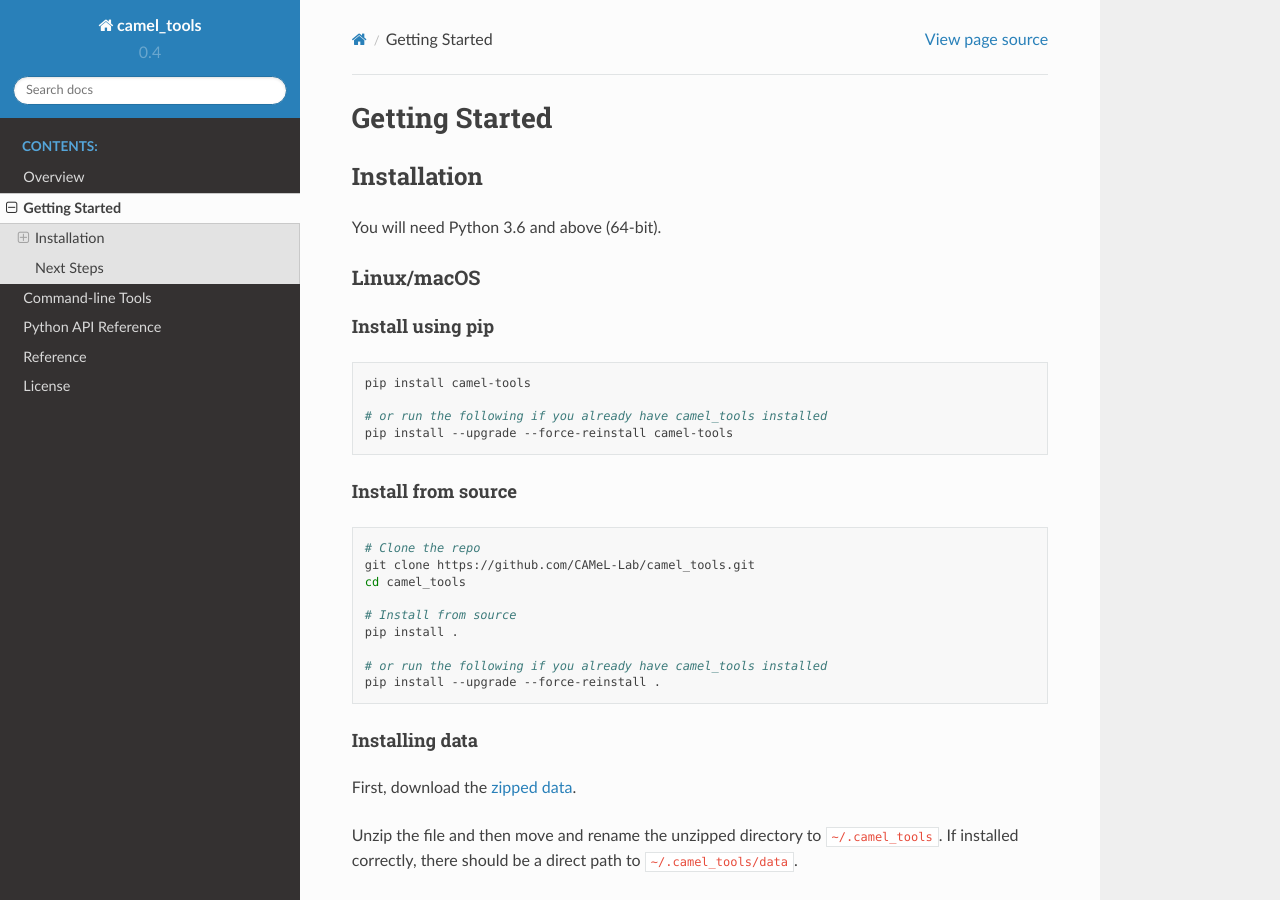
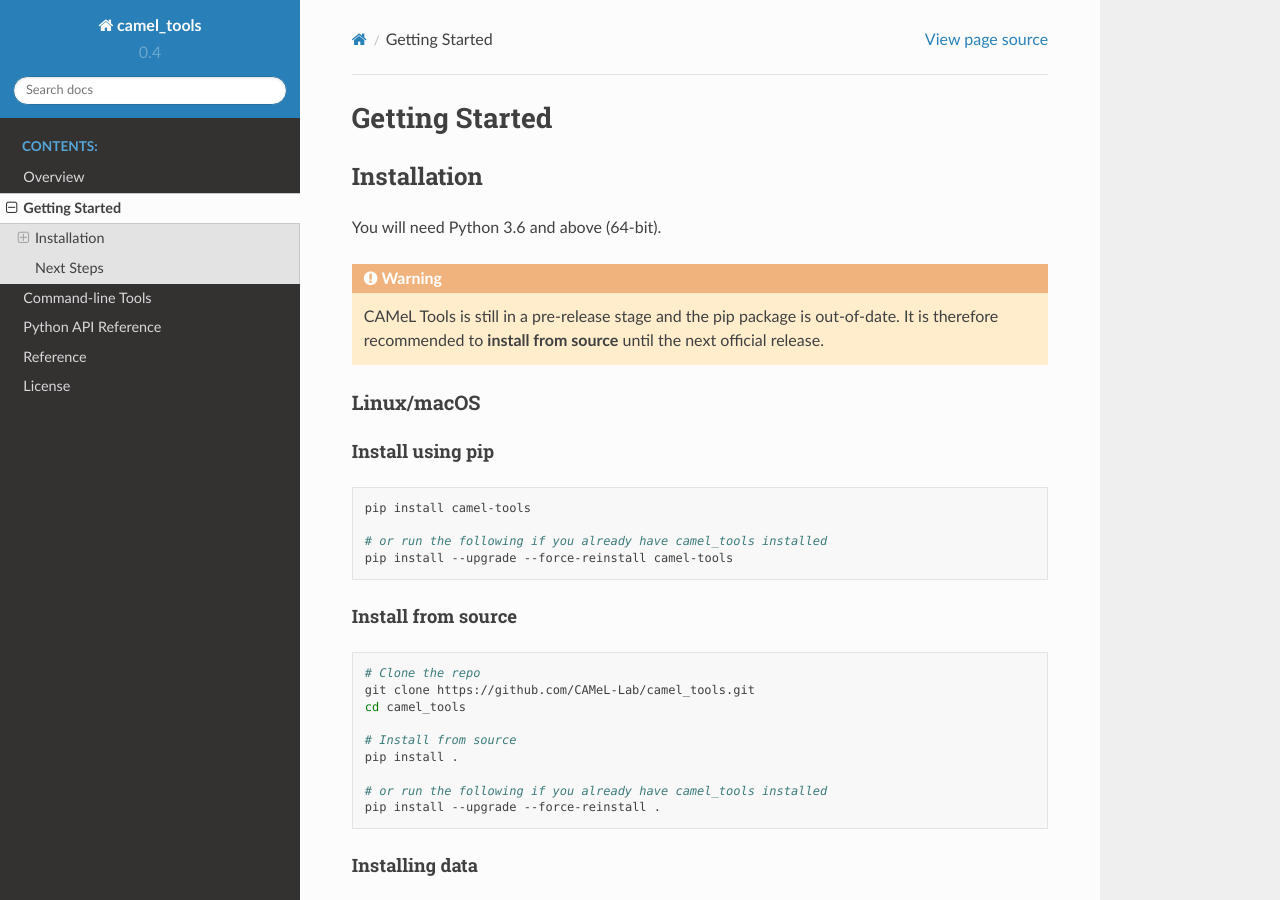
Before and after one commit to CAMeL-Lab/camel_tools, a Sphinx documentation site: the page built from docs/source/getting_started.rst, in a window 1280 px wide and 900 px high. Built offline with Sphinx 7.4.7 and the Read the Docs theme 2.0.0, drawn with Linux system fonts in a browser that asks for light colours.

Commit message:
Added temporary install from source message.

```diff
--- a/README.rst
+++ b/README.rst
@@ -47,6 +47,11 @@
 ------------
 
 You will need Python 3.6 and above (64-bit).
+
+    CAMeL Tools is still in a pre-release stage and the pip package is
+    out-of-date.
+    It is therefore recommended to **install from source** until the next
+    official release.
 
 Linux/macOS
 ~~~~~~~~~~~
--- a/docs/source/getting_started.rst
+++ b/docs/source/getting_started.rst
@@ -5,6 +5,13 @@
 ------------
 
 You will need Python 3.6 and above (64-bit).
+
+.. warning::
+
+   CAMeL Tools is still in a pre-release stage and the pip package is
+   out-of-date.
+   It is therefore recommended to **install from source** until the next
+   official release.
 
 Linux/macOS
 ~~~~~~~~~~~
```
